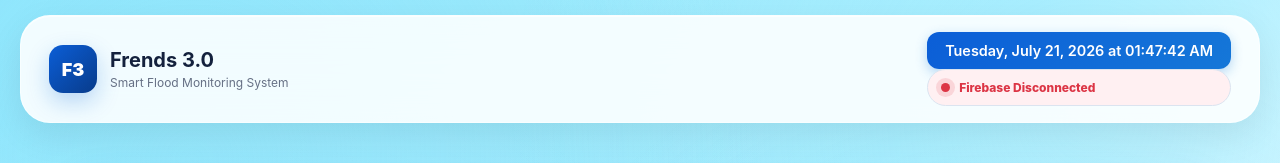
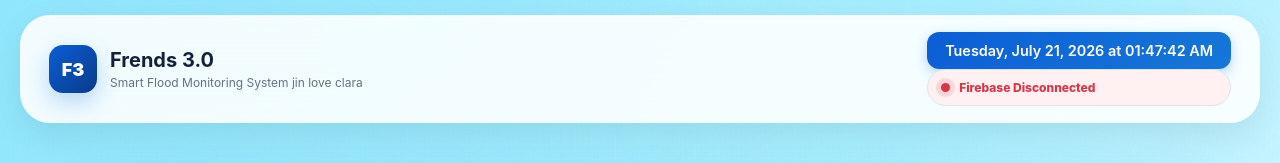
Before and after one commit to joshhdc21/FRENDS3.0_UI-, a React (Vite) app: page / in a window 1280 px wide. Shown: the top 163 px of the page. Built offline with nearby package versions, Linux system fonts and the light colour scheme; no server answers; the database is empty.

Commit message:
header smart flood monitoreing

```diff
--- a/src/components/Header.jsx
+++ b/src/components/Header.jsx
@@ -36,7 +36,7 @@ function Header({ firebaseConnected }) {
 
         <div className="brand-text">
           <h1>Frends 3.0</h1>
-          <p>Smart Flood Monitoring System</p>
+          <p>Smart Flood Monitoring System jin love clara</p>
         </div>
       </div>
 
```
